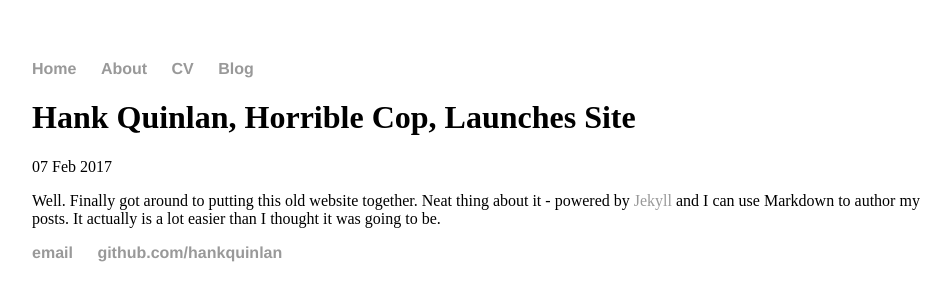
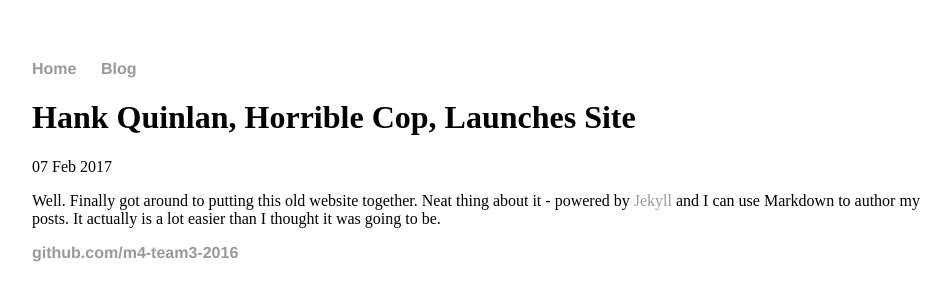
Before and after one commit to m4-team3-2016/m4-team3-2016.github.io, a Jekyll site: the page built from _posts/2017-02-07-traffic-velocity-detector.md, in a window 1280 px wide. Shown: the top 301 px of the page, without its empty margins (160-1111 px from the left). Built offline with Jekyll 4.4.1, drawn with Linux system fonts in a browser that asks for light colours.

Commit message:
Update default.html

```diff
--- a/_layouts/default.html
+++ b/_layouts/default.html
@@ -9,8 +9,6 @@
 			<nav>
 	    		<ul>
 	        		<li><a href="/">Home</a></li>
-		        	<li><a href="/about">About</a></li>
-	        		<li><a href="/cv">CV</a></li>
 	        		<li><a href="/blog">Blog</a></li>
 	    		</ul>
 			</nav>
@@ -21,8 +19,7 @@
 			</div><!-- /.container -->
 			<footer>
 	    		<ul>
-	        		<li><a href="mailto:hankquinlanhub@gmail.com">email</a></li>
-	        		<li><a href="https://github.com/hankquinlan">github.com/hankquinlan</a></li>
+	        		<li><a href="https://github.com/m4-team3-2016/">github.com/m4-team3-2016</a></li>
 				</ul>
 			</footer>
 		</body>
```
